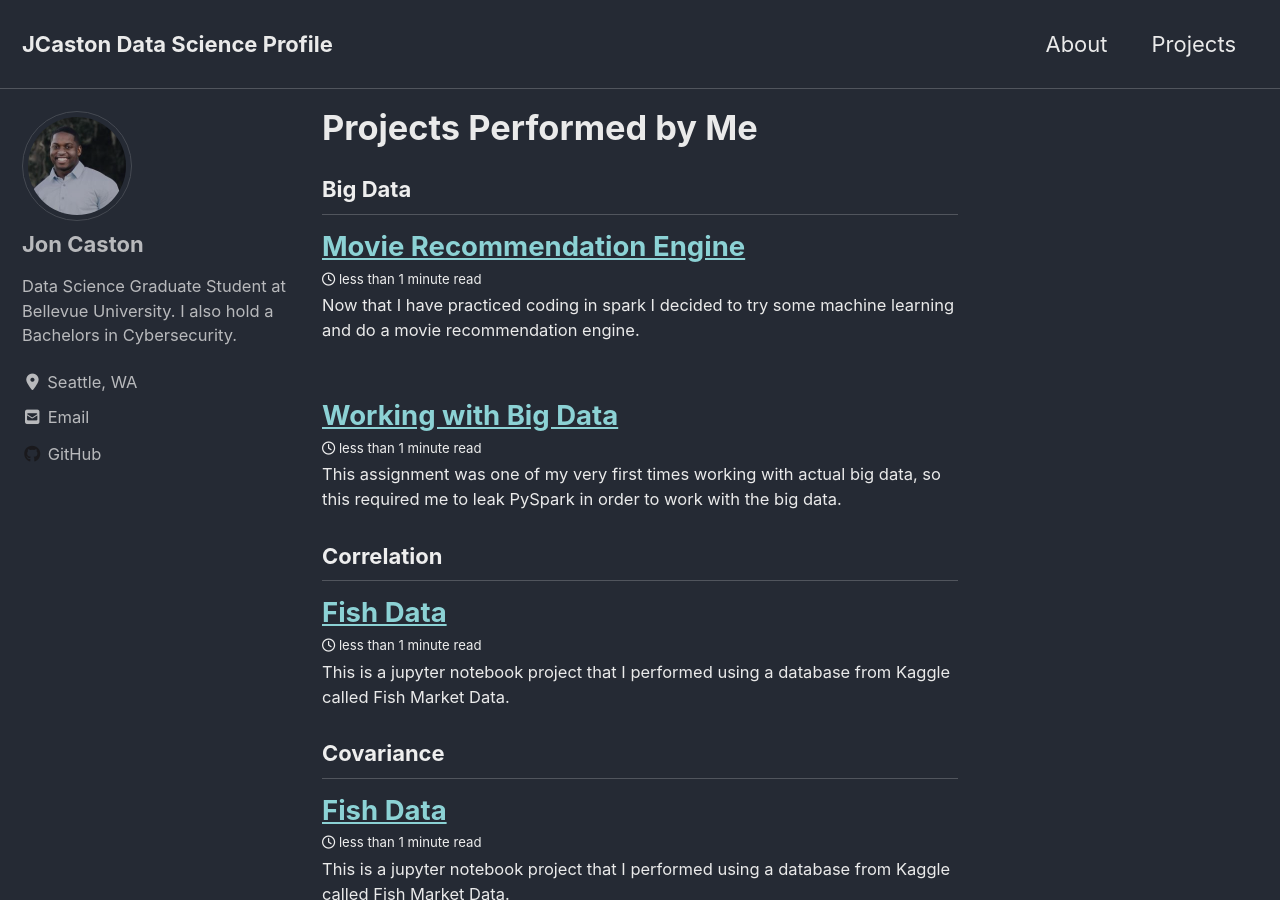
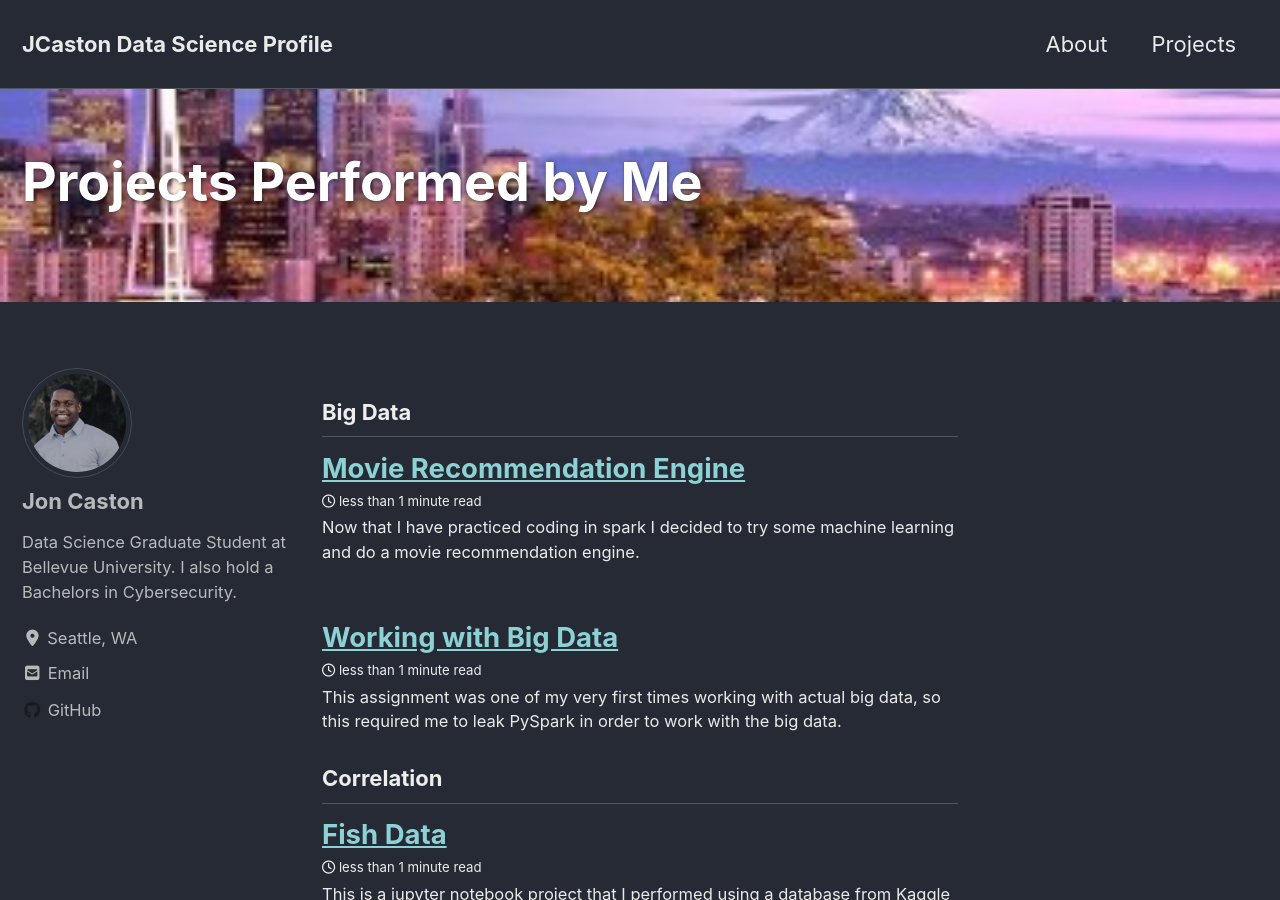
Before and after one commit to jcaston91/jcaston91.github.io, a Jekyll site: the page built from _pages/Projects.md, in a window 1280 px wide and 900 px high. Built offline with Jekyll 4.4.1, drawn with Linux system fonts in a browser that asks for light colours; cached includes are drawn as plain includes; nearby versions of some CDN libraries.

Commit message:
Update Projects.md

```diff
--- a/_pages/Projects.md
+++ b/_pages/Projects.md
@@ -3,6 +3,8 @@ layout: archive
 permalink: /projects/
 title: "Projects Performed by Me"
 header:
+  overlay_image: "/images/Seattle_Pic.png"
+  teaser: "/images/Seattle_Pic.png"
 ---
 
 {% include group-by-array collection=site.posts field="tags" %}
```
